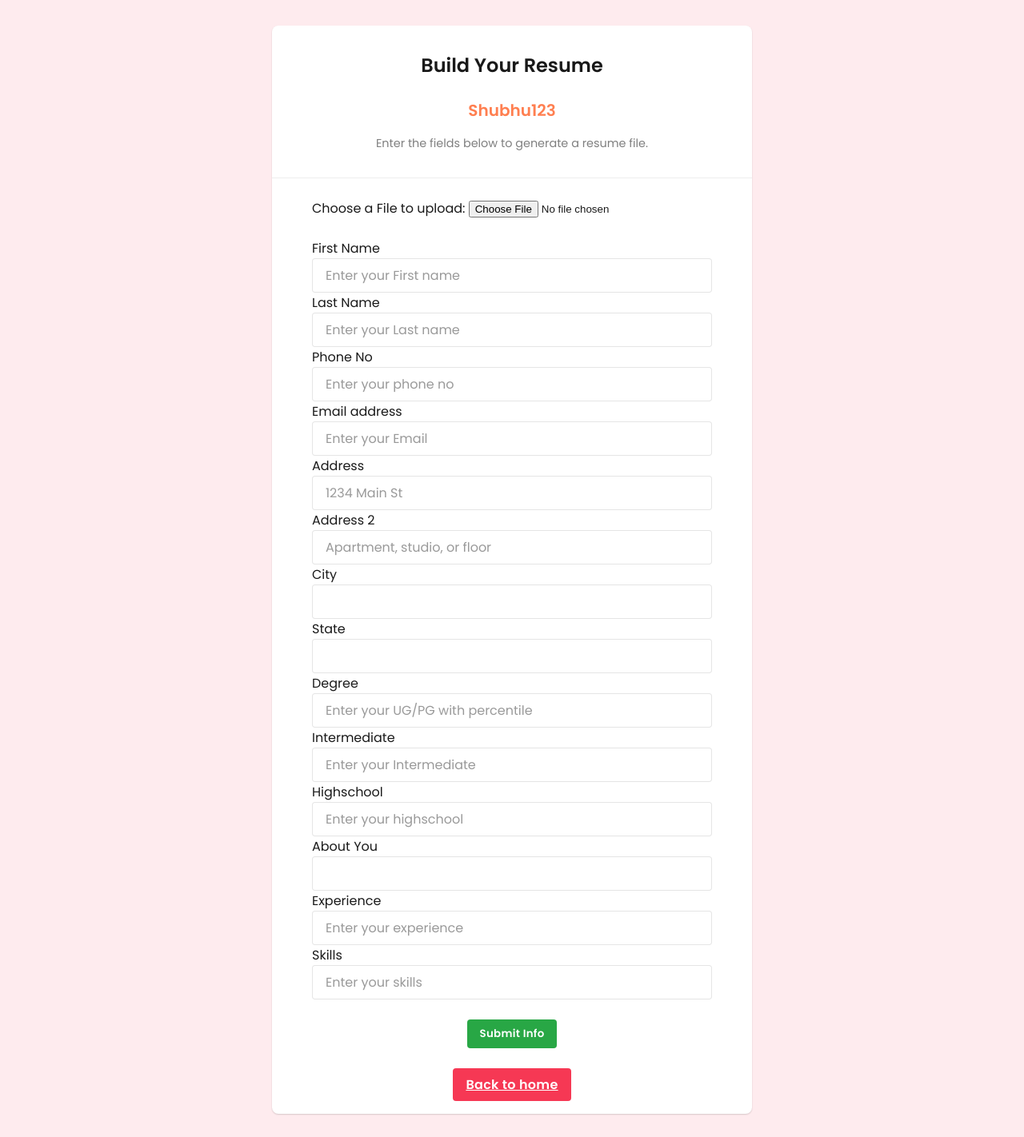
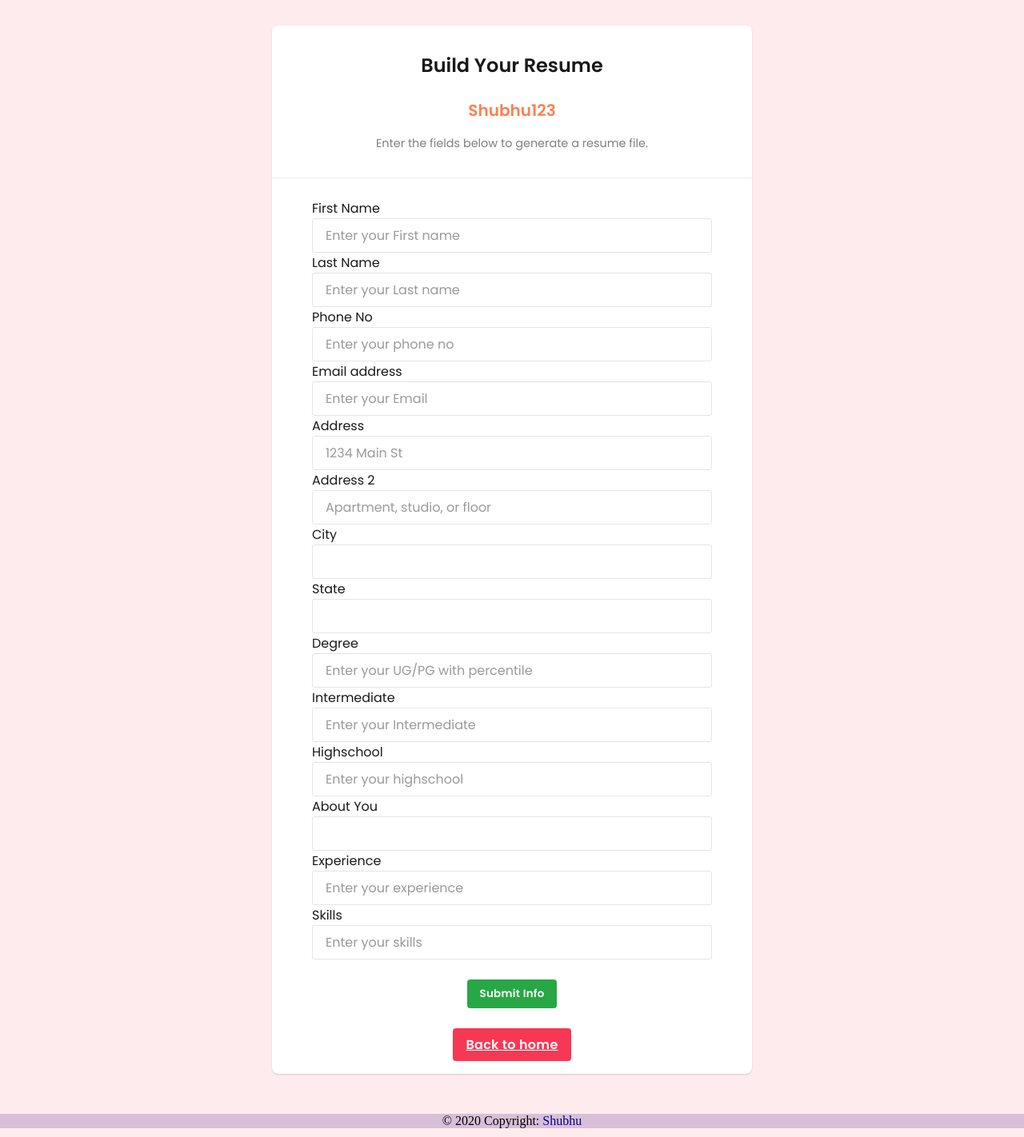
Before and after one commit to shubhu2708/Resume_Builder, a Django app: page /resume/ in a window 1280 px wide. Shown: the top 1422 px of the page at 80% size. Run offline with Django 3.2, Linux system fonts and the light colour scheme; a user stored in the database is signed in.

Commit message:
removed dp

```diff
--- a/Resume_Builder/MyApp/templates/create_resume.html
+++ b/Resume_Builder/MyApp/templates/create_resume.html
@@ -63,10 +63,12 @@
             <!-- <h1>Resume Builder</h1> -->
             <!-- <hr> -->
         </div>
-        <div class="mb-3 col-8">
+
+        <!-- <div class="mb-3 col-8">
             <label> Choose a File to upload: </label>
             <input type="file" id="myFile" /> <br /><br />
-        </div>
+        </div> -->
+
         <div class="mb-3 col-8">
             <label for="exampleInputEmail1" class="form-label">First Name</label>
             <input type="text" class="form-control" id="fname" name="fname" placeholder="Enter your First name">
```
